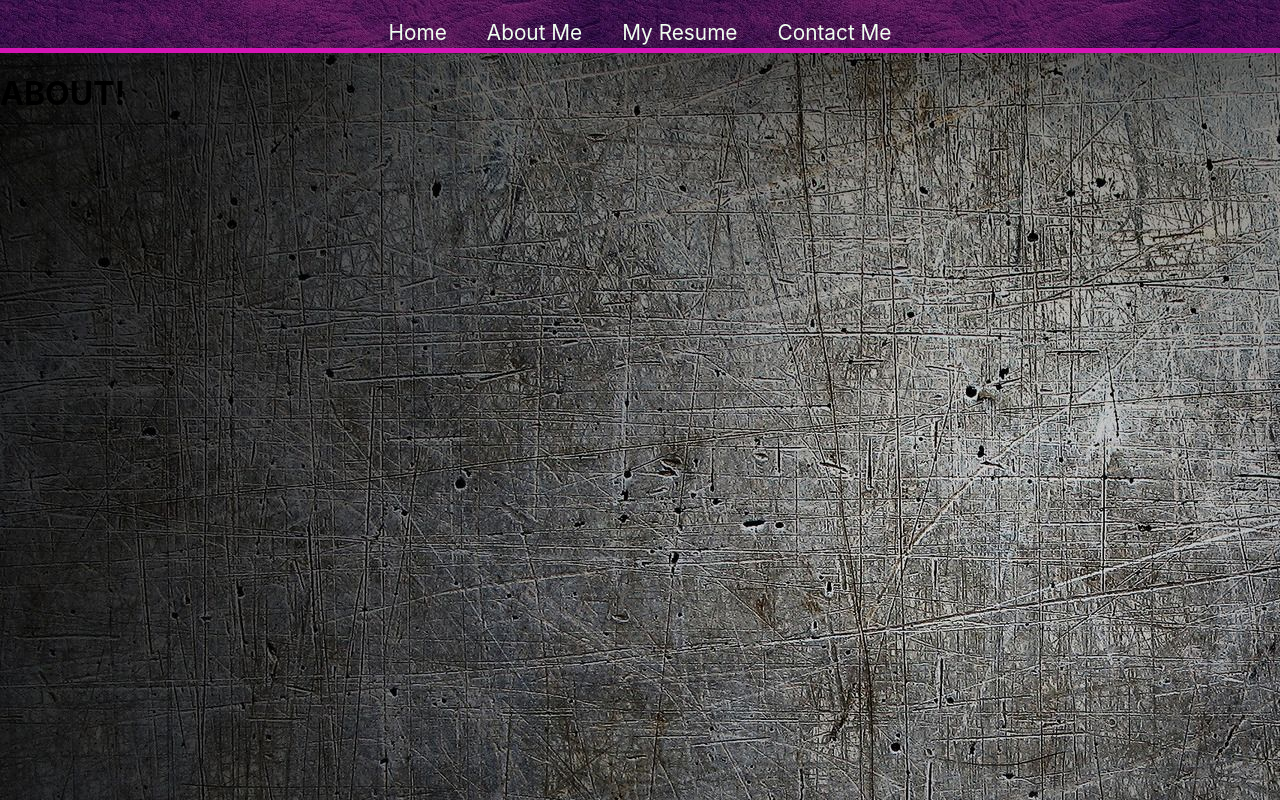
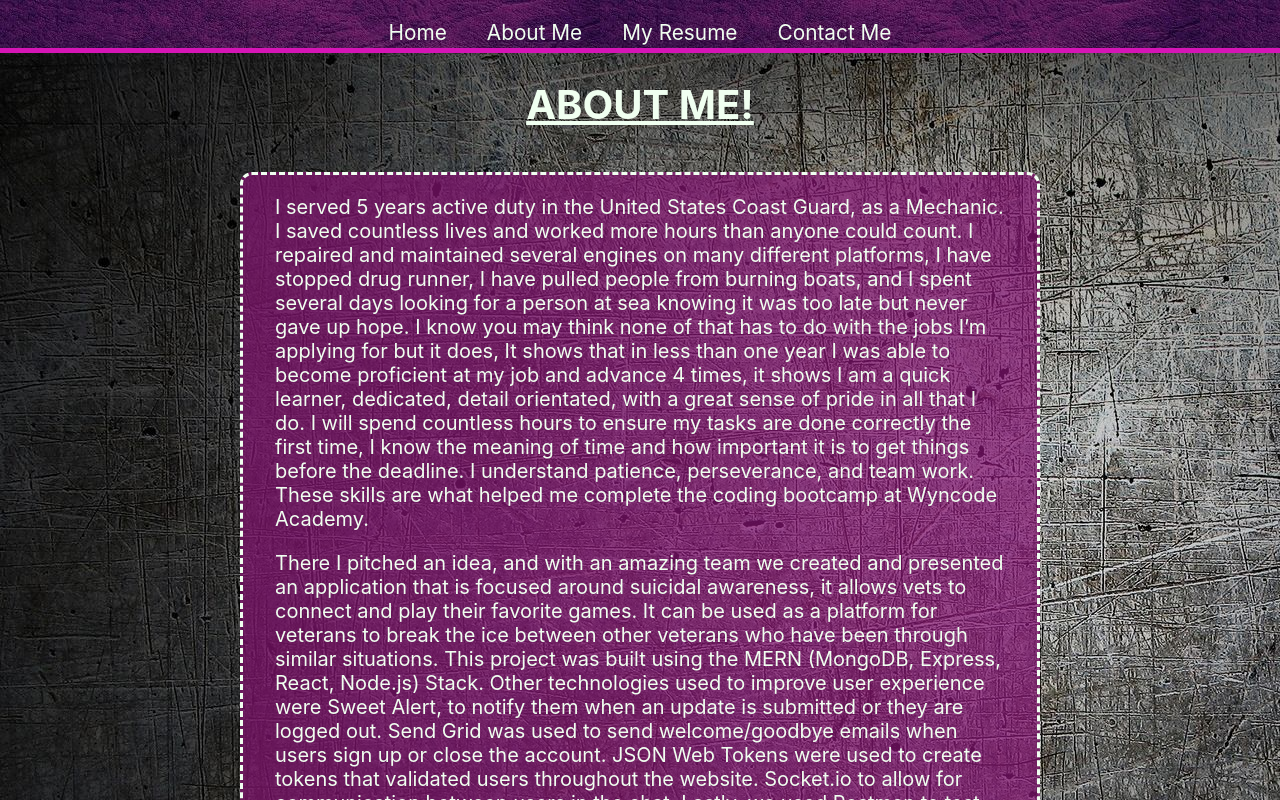
Before and after one commit to Kaylee2319/My-Portfolio, a React (Create React App) app: page /about in a window 1280 px wide. Built offline with nearby package versions, Linux system fonts and the light colour scheme.

Commit message:
added about page

```diff
--- a/src/components/About.jsx
+++ b/src/components/About.jsx
@@ -7,9 +7,15 @@ const About = () => {
   return (
     <body className="aboutPage">
     <NavBar />
-      <div className="">
-        <h1>ABOUT!</h1>
+      <div className="me">
+        <h1>ABOUT ME!</h1>
+        </div>
+        <div className='aboutBackground'>
+        <p className='about'>I served 5 years active duty in the United States Coast Guard, as a Mechanic. I saved countless lives and worked more hours than anyone could count. I repaired and maintained several engines on many different platforms, I have stopped drug runner, I have pulled people from burning boats, and I spent several days looking for a person at sea knowing it was too late but never gave up hope. I know you may think none of that has to do with the jobs I’m applying for but it does, It shows that in less than one year I was able to become proficient at my job and advance 4 times, it shows I am a quick learner, dedicated, detail orientated, with a great sense of pride in all that I do. I will spend countless hours to ensure my tasks are done correctly the first time, I know the meaning of time and how important it is to get things before the deadline. I understand patience, perseverance, and team work. These skills are what helped me complete the coding bootcamp at Wyncode Academy.</p>
+        <p></p>
+        <p className='about'> There I pitched an idea, and with an amazing team we created and presented an application that is focused around suicidal awareness, it allows vets to connect and play their favorite games. It can be used as a platform for veterans to break the ice between other veterans who have been through similar situations. This project was built using the MERN (MongoDB, Express, React, Node.js) Stack. Other technologies used to improve user experience were Sweet Alert, to notify them when an update is submitted or they are logged out. Send Grid was used to send welcome/goodbye emails when users sign up or close the account. JSON Web Tokens were used to create tokens that validated users throughout the website. Socket.io to allow for communication between users in the chat. Lastly, we used Postman to test the creation of users, and other HTTP requests in the backend. Heroku was used to deploy the app to the web.</p>
       </div>
+
     </body>
   );
 };
--- a/src/components/Resume.jsx
+++ b/src/components/Resume.jsx
@@ -11,13 +11,13 @@ const Resume = () => {
       <div className='theSkills'>
         <h4>My Skills</h4>
       </div>
-      <div className="mySkills">
+      <div className="Skill">
         <p className="mySkills">
-          HTML | CSS | JavaScript | React.JS | Node.JS | Express.JS | MongoDB | Socket.io
+        HTML | CSS | JavaScript | React | Express | MongoDB | Node.js | Git | GitHub | Data Modeling | VSCode | NoSQL | Agile Methodology | SQL | Microsoft Office | MacOS/Windows | Pair Programing | Google Drive | Trello + Project Planning Tools | RESTful API | Axios | Terminal | Creative | Problem-Solving | Attention to Detail | Punctual | Remote Work Proficiency | Socket.io | Product Pitching
         </p>
       </div>
       <div className='myResume'>
-        <a href= 'https://docs.google.com/document/d/e/2PACX-1vRAdzzWEPZrtHrVKxXQqb_FTwmd1OTVllCyaXmXAdIC43Ual0wdpMl7Cx-pi_OnJQVWldPlFFSK35_n/pub'><ImProfile size={100} style={{ color: 'honeydew' }} /></a>
+        <a href= 'https://docs.google.com/document/d/e/2PACX-1vRAdzzWEPZrtHrVKxXQqb_FTwmd1OTVllCyaXmXAdIC43Ual0wdpMl7Cx-pi_OnJQVWldPlFFSK35_n/pub'><ImProfile size={100} style={{ color: 'honeydew', backgroundColor: 'rgba(133, 19, 114, 0.5)', borderRadius:'12px'}} /></a>
         <h4 className='res'>RESUME</h4>
       </div>
     </body>
--- a/src/css/About.css
+++ b/src/css/About.css
@@ -1,6 +1,104 @@
+.me{
+    text-align: center;
+    text-decoration: underline;
+    font-size: .75rem;
+}
 .aboutPage{
     height: 100vh;
     width: 100vw;
     background-image: url(../images/portfoliobackground.jpg);
-    overflow: hidden;
+    overflow-x: hidden;
+    color: honeydew;
+    display: flex;
+    flex-direction: column;
 }
+
+.aboutBackground{
+    background-color: rgba(214, 21, 182, 0.2);;
+    border: 3px honeydew dashed;
+    border-radius: 12px;
+    margin-left: 2rem;
+    margin-right: 2rem;
+    text-align: left;
+}
+
+.about{
+    margin-left: 1rem;
+    margin-right: 1rem;
+}
+@media only screen and (min-device-width: 800px)  {
+    .me{
+        text-align: center;
+        text-decoration: underline;
+        font-size: 1.5rem;
+    }
+    .aboutBackground{
+        margin-left: 8rem;
+        margin-right: 8rem;
+    }
+
+    .about{
+        margin-left: 1.5rem;
+        margin-right: 1.5rem;
+    }
+}
+
+@media only screen and (min-device-width: 1000px)  {
+    .me{
+        text-align: center;
+        text-decoration: underline;
+        font-size: 1.25rem;
+    }
+    .aboutBackground{
+        background-color: rgba(133, 19, 114, 0.7);;
+        margin-top: 1rem;
+        margin-left: 10rem;
+        margin-right: 10rem;
+    }
+
+    .about{
+        margin-left: 1.5rem;
+        margin-right: 1.5rem;
+    }
+}
+
+@media only screen and (min-width: 1224px) {
+    .me{
+        text-align: center;
+        text-decoration: underline;
+        font-size: 1.25rem;
+    }
+    .aboutBackground{
+        background-color: rgba(133, 19, 114, 0.7);;
+        margin-top: 1rem;
+        margin-left: 15rem;
+        margin-right: 15rem;
+        margin-bottom: 2rem;
+    }
+
+    .about{
+        margin-left: 2rem;
+        margin-right: 2rem;
+        font-size: 1.25rem;
+    }
+}
+
+@media only screen and (min-width: 1824px) {
+    .me{
+        text-align: center;
+        text-decoration: underline;
+        font-size: 2.25rem;
+    }
+    .aboutBackground{
+        background-color: rgba(133, 19, 114, 0.7);
+        margin-top: 1rem;
+        margin-left: 25rem;
+        margin-right: 25rem;
+    }
+
+    .about{
+        margin-left: 2rem;
+        margin-right: 2rem;
+        font-size: 1.25rem;
+    }
+}
--- a/src/css/Resume.css
+++ b/src/css/Resume.css
@@ -16,7 +16,6 @@
     text-align: center;
     text-decoration: none;
     font-size: 1.1rem;
-    margin-top: -1rem;
     margin-left: .8rem;
     margin-right: .8rem;
 }
@@ -32,3 +31,108 @@
 .res{
     margin-top: -.3rem;
 }
+
+@media only screen and (min-device-width: 800px)  {
+
+    .Skill{
+        background-color: rgba(133, 19, 114, 0.5);
+        border-radius: 12px;
+        border: dashed 2px honeydew;
+        margin-left: 2rem;
+        margin-right: 2rem;
+    }
+
+    .mySkills{
+        padding: 1rem;
+    }
+
+    .myResume{
+        margin-top: 8rem;
+        display: flex;
+        flex-direction: column;
+        justify-content: center;
+        align-items: center;
+    }
+
+}
+
+@media only screen and (min-device-width: 1000px)  {
+    .theSkills{
+        margin-top: 8rem;
+    }
+
+    .Skill{
+        background-color: rgba(133, 19, 114, 0.5);
+        border-radius: 12px;
+        border: dashed 2px honeydew;
+        margin-left: 5rem;
+        margin-right: 5rem;
+    }
+
+    .mySkills{
+        padding: 1rem;
+    }
+
+    .myResume{
+        margin-top: 8rem;
+        display: flex;
+        flex-direction: column;
+        justify-content: center;
+        align-items: center;
+    }
+}
+
+@media only screen and (min-width: 1224px) {
+    .theSkills{
+        margin-top: 8rem;
+        font-size: 2.25rem;
+    }
+
+    .Skill{
+        background-color: rgba(133, 19, 114, 0.5);
+        border-radius: 12px;
+        border: dashed 2px honeydew;
+        margin-left: 10rem;
+        margin-right: 10rem;
+    }
+
+    .mySkills{
+        padding: 1rem;
+    }
+
+    .myResume{
+        margin-top: 8rem;
+        display: flex;
+        flex-direction: column;
+        justify-content: center;
+        align-items: center;
+    }
+
+}
+
+@media only screen and (min-width: 1824px) {
+    .theSkills{
+        margin-top: 8rem;
+        font-size: 2.25rem;
+    }
+
+    .Skill{
+        background-color: rgba(133, 19, 114, 0.5);
+        border-radius: 12px;
+        border: dashed 2px honeydew;
+        margin-left: 10rem;
+        margin-right: 10rem;
+    }
+
+    .mySkills{
+        padding: 1rem;
+    }
+
+    .myResume{
+        margin-top: 8rem;
+        display: flex;
+        flex-direction: column;
+        justify-content: center;
+        align-items: center;
+    }
+}
```
Also changed, not shown: src/css/ContactMe.css (+12 -0 lines), src/css/NavBar.css (+0 -48 lines), 1 other file (tests, documents, lock files or other folders).
